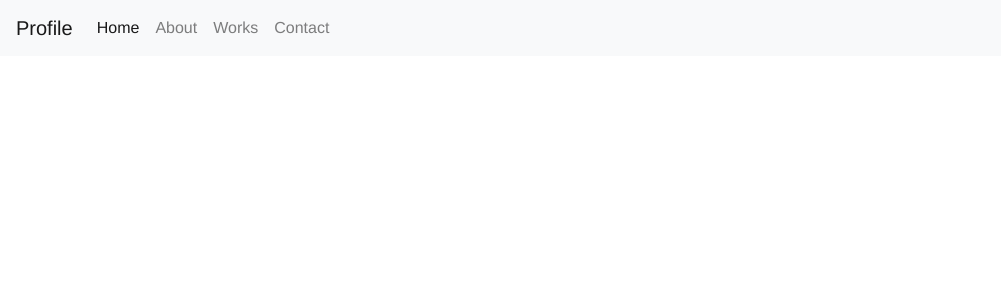
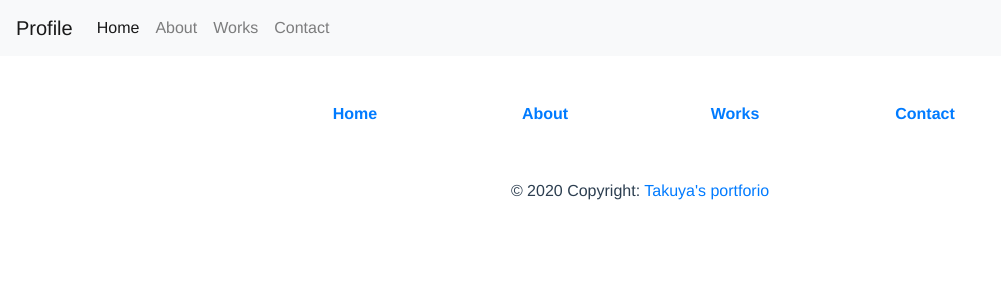
Before and after one commit to ta-ou/Profile, a Vue app: page / in a window 1280 px wide. Shown: the top 300 px of the page, without its empty margins (0-1001 px from the left). Built offline with nearby package versions, Linux system fonts and the light colour scheme.

Commit message:
footer import

```diff
--- a/src/App.vue
+++ b/src/App.vue
@@ -1,16 +1,19 @@
 <template>
   <div id="app">
     <Header />
+    <Footer />
   </div>
 </template>
 
 <script>
-import Header from './components/Header.vue'
+import Header from './components/Header.vue';
+import Footer from './components/Footer.vue'
 
 export default {
   name: 'App',
   components: {
     Header,
+    Footer
   }
 }
 </script>
--- a/src/components/Footer.vue
+++ b/src/components/Footer.vue
@@ -1,17 +1,42 @@
 <template>
-  <footer>
-    <ul class="footer-menu">
-      <li>Home ｜</li>
-      <li>About ｜</li>
-      <li>Works ｜</li>
-      <li>Contact</li>
-    </ul>
-    <p>© All rights reserved by Takuya</p>
+  <footer class="page-footer font-small">
+    <div class="container">
+      <div class="row text-center d-flex justify-content-center pt-5 mb-3">
+        <div class="col-md-2 mb-3">
+          <h6 class="font-weight-bold">
+            <a href="#!">Home</a>
+          </h6>
+        </div>
+        <div class="col-md-2 mb-3">
+          <h6 class="font-weight-bold">
+            <a href="#!">About</a>
+          </h6>
+        </div>
+        <div class="col-md-2 mb-3">
+          <h6 class="font-weight-bold">
+            <a href="#!">Works</a>
+          </h6>
+        </div>
+        <div class="col-md-2 mb-3">
+          <h6 class="font-weight-bold">
+            <a href="#!">Contact</a>
+          </h6>
+        </div>
+      </div>
+      <!-- Copyright -->
+      <div class="footer-copyright text-center py-3">
+        © 2020 Copyright:
+        <a href="">Takuya's portforio</a>
+      </div>
+    </div>
+    <!-- Copyright -->
   </footer>
 </template>
 
 <script>
-export default {};
+export default {
+  name: "Footer",
+};
 </script>
 
 <style>
```
